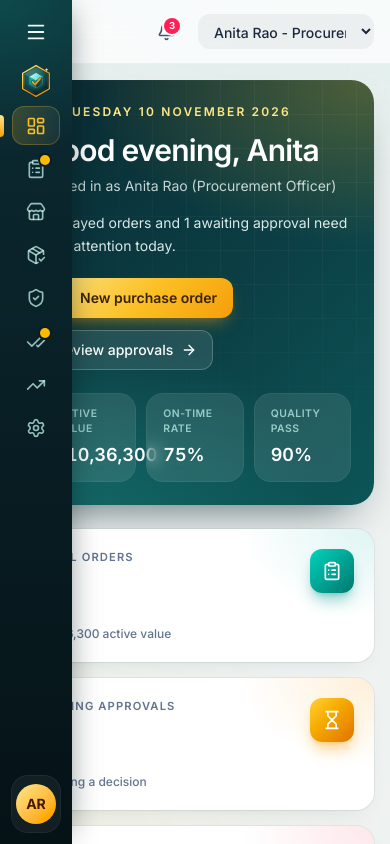
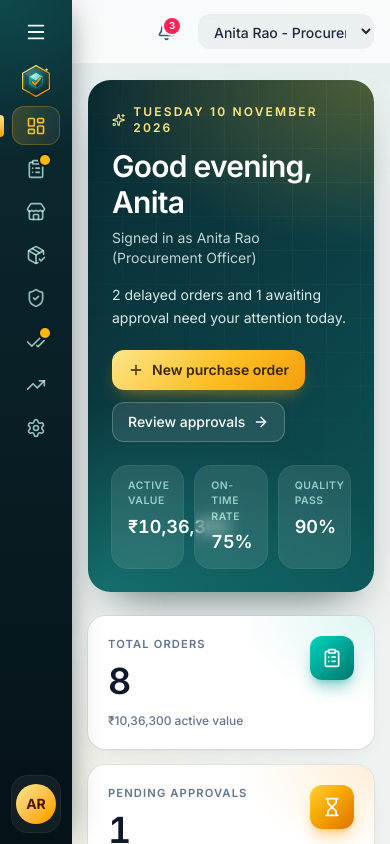
Before and after one commit to saicharan-bugga/SupplyTrust, a React (Vite) app in the folder app/: page / in a window 390 px wide. Shown: the top 844 px of the page. Built offline with nearby package versions, Linux system fonts and the light colour scheme.

Commit message:
Polish README with new screenshots and highlights; fix phone layout beside icon rail

```diff
--- a/app/src/components/AppLayout.tsx
+++ b/app/src/components/AppLayout.tsx
@@ -67,7 +67,7 @@ export function AppLayout() {
   }
 
   return (
-    <div className="min-h-screen lg:flex">
+    <div className="flex min-h-screen">
       <a href="#main" className="sr-only focus:not-sr-only focus:absolute focus:left-2 focus:top-2 focus:z-50 focus:rounded focus:bg-white focus:px-3 focus:py-2">
         Skip to content
       </a>
```
Also changed, not shown: 12 other files (tests, documents, lock files or other folders).
